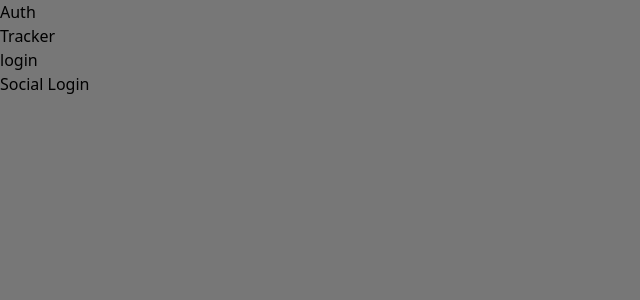
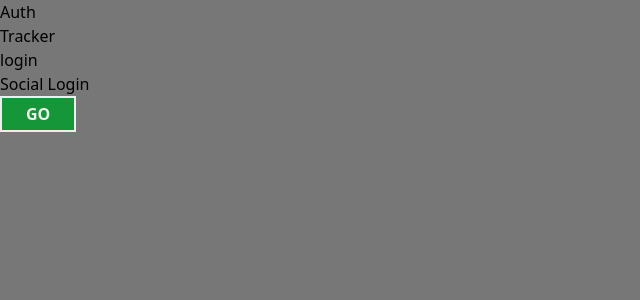
Before and after one commit to YuriyPilipenkoKH/next-routes, a Next.js app: page /login in a window 1280 px wide. Shown: the top 300 px of the page, without its empty margins (0-640 px from the left). Built offline with nearby package versions, Linux system fonts and the light colour scheme.

Commit message:
add new button

```diff
--- a/src/app/components/Button/Button.tsx
+++ b/src/app/components/Button/Button.tsx
@@ -4,9 +4,17 @@ import { useRouter } from 'next/navigation';
   interface ButtonProps extends React.ButtonHTMLAttributes<HTMLButtonElement> {
       children: React.ReactNode;
     }
+  interface BxProps extends ButtonProps {
+    href: string
+    label: string
+  }
 
 
   export  const Btn: React.FC<ButtonProps> = ({ children, ...props }) => {
+    return <SBtn type='button' {...props}> {children}</SBtn>;
+  };
+
+  export  const BtnX: React.FC<BxProps> = ({ children, ...props }) => {
     return <SBtn type='button' {...props}> {children}</SBtn>;
   };
 
--- a/src/app/components/forms/FormWrapper.tsx
+++ b/src/app/components/forms/FormWrapper.tsx
@@ -1,5 +1,6 @@
 import React from 'react'
 import FormHeader from './FormHeader';
+import { Btn, BtnX } from '../Button/Button';
 
 interface FormWrapperProps {
   children: React.ReactNode;
@@ -29,7 +30,10 @@ const FormWrapper = ({
         </>
        )}
        <div className='flex w-full justify-center items-center mt-4'>
-
+          <BtnX
+          href={''}
+          label={''}>
+          GO </BtnX>
        </div>
     </div>
   )
```
